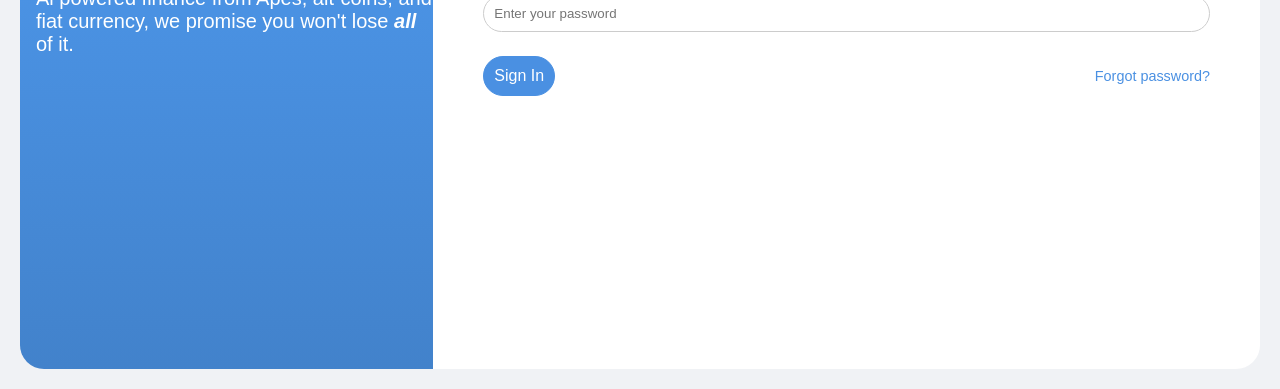
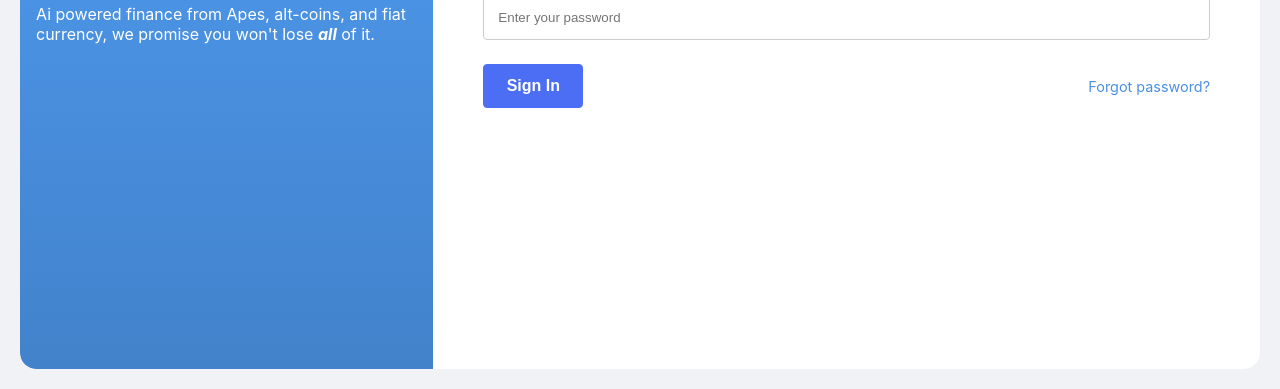
Before and after one commit to TJhayes22/lab5-css-foundations, a plain HTML site: page docs/index.html in a window 1280 px wide. Shown: the part 411-800 px from the top of the page. Drawn offline with Linux system fonts and the light colour scheme.

Commit message:
Polished HTML and CSS: Wrapped two sections (login-info and login-form) in a container to easily make them adjustable to different window/browser sizes; made small adjustments to fonts, colors, and radiuses.

```diff
--- a/docs/index.html
+++ b/docs/index.html
@@ -7,8 +7,9 @@
     <link rel="stylesheet" href="styles.css">
 </head>
 <body>
+    <div class="login-container">
         <section id="login-info">
-        <h1><strong>Super Ai Dash</strong></h1>
+            <h1>Super Ai Dash</h1>
             <p class="description">Ai powered finance from Apes, alt-coins, and fiat currency, we promise you won't lose <i><strong>all</strong></i> of it.</p>
         </section>
         <!--There's a warning here because the login-form section doesn't have a header, but we don't need one.-->
@@ -33,5 +34,6 @@
                 </sign-in-and-forgot-password>
             </form>
         </section>
+    </div>
 </body>
 </html>
--- a/docs/styles.css
+++ b/docs/styles.css
@@ -2,14 +2,15 @@
     --primary-color: #4a90e2;
     --secondary-color: #53a3fd;
     --third-color: #4282cb;
+    --sign-in-button-color: #4c6ef5;
     --white: #ffffff;
     --page-background: #f0f2f5;
     --text-color: #333;
-    --font-family: 'Arial', sans-serif;
+    --font-family: 'Inter', sans-serif;
     --font-size-base: 16px;
     --spacing-base: 1rem;
-    --border-radius: 24px;
-    --hover-color: #ffffff;
+    --border-radius: 16px;
+    --input-button-border-radius: 4px;
 }
 
 * {
@@ -20,21 +21,28 @@
 
 h1 {
     font-size: 2.5rem;
+}
+
+p {
+    font-size: 1rem;
+}
+
+body {
+    display: flex;
+    min-height: 100vh;
+    background-color: var(--page-background);
+    padding: 20px;
     font-family: var(--font-family);
 }
 
-p {
-    font-size: 1.25rem;
-    font-family: var(--font-family);
-}
-
-body {
+.login-container {
     display: grid;
     grid-template-columns: 1fr 2fr;
-    gap: 0px;
-    min-height: 100vh;
-    background-color: var(--page-background);
-    padding: 20px;
+    gap: 0;
+    width: 100%;
+    border-radius: var(--border-radius);
+    overflow: hidden;
+    background: transparent;
 }
 
 #login-info {
@@ -45,16 +53,17 @@ body {
     justify-content: center;
     align-items: flex-start;
     padding-left: var(--spacing-base);
+    padding-right: var(--spacing-base);
     border-top-left-radius: var(--border-radius);
     border-bottom-left-radius: var(--border-radius);
 }
 
 #login-info h1{
+    font-weight: bold;
     margin-bottom: 20px;
 }
 
 #login-form {
-    font-family: var(--font-family);
     color: var(--text-color);
     background-color: var(--white);
     display: flex;
@@ -81,9 +90,9 @@ form-field label {
 }
 
 form-field input {
-    padding: 10px;
+    padding: 14px;
     border: 1px solid #ccc;
-    border-radius: var(--border-radius);
+    border-radius: var(--input-button-border-radius);
     margin-bottom: 24px;
     width: 100%;
     box-sizing: border-box;
@@ -97,19 +106,21 @@ sign-in-and-forgot-password {
 }
 
 #sign-in {
-    background-color: var(--primary-color);
+    background-color: var(--sign-in-button-color);
     color: var(--white);
-    border: 1px solid #4a90e2;
-    padding: 10px;
-    border-radius: var(--border-radius);
+    border: 1px solid var(--sign-in-button-color);
+    padding: 12px;
+    border-radius: var(--input-button-border-radius);
     cursor: pointer;
     font-size: 1rem;
     transition: background 0.3s ease, transform 0.2s ease;
+    width: 100px;
+    font-weight: bold;
 }
 
 #sign-in:hover {
-    background-color: var(--hover-color);
-    color: var(--primary-color);
+    background-color: var(--white);
+    color: var(--sign-in-button-color);
 }
 
 password-recovery {
```
Lines whose indentation alone changed are shown as unchanged.
